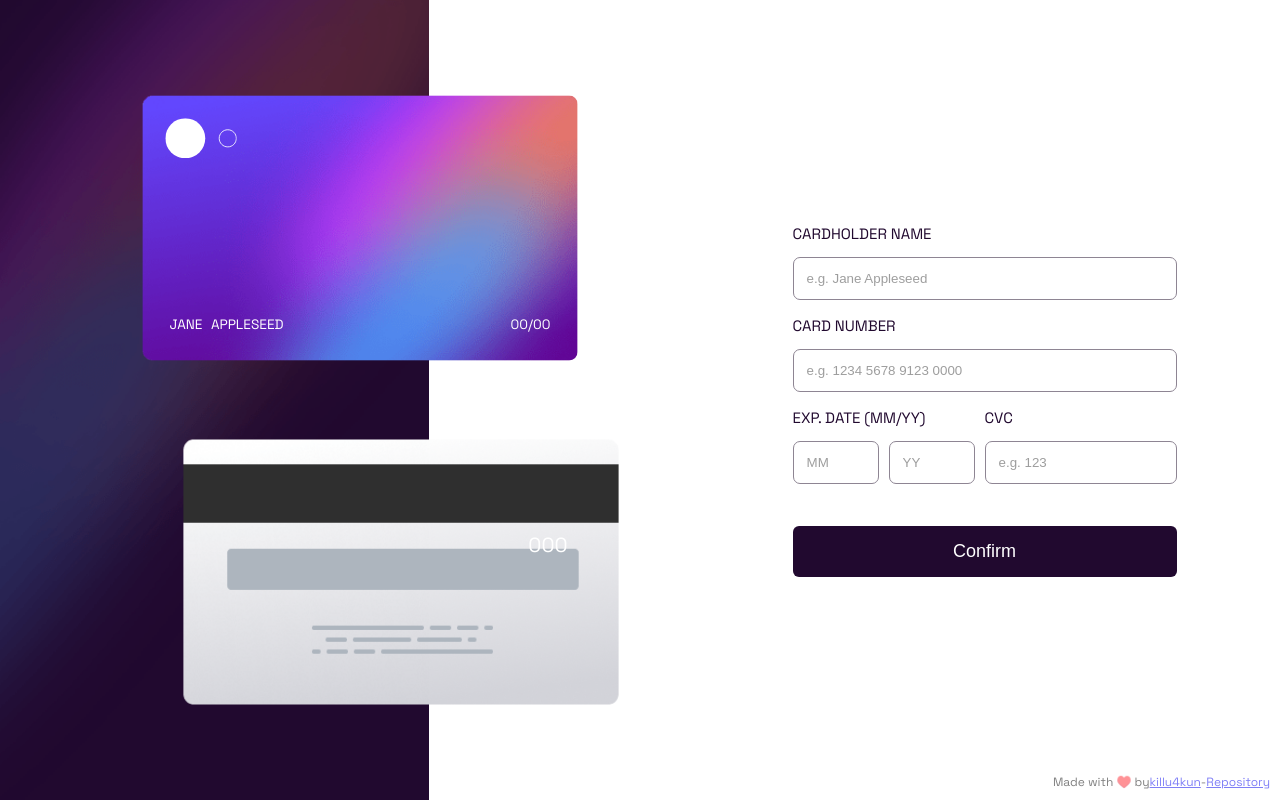
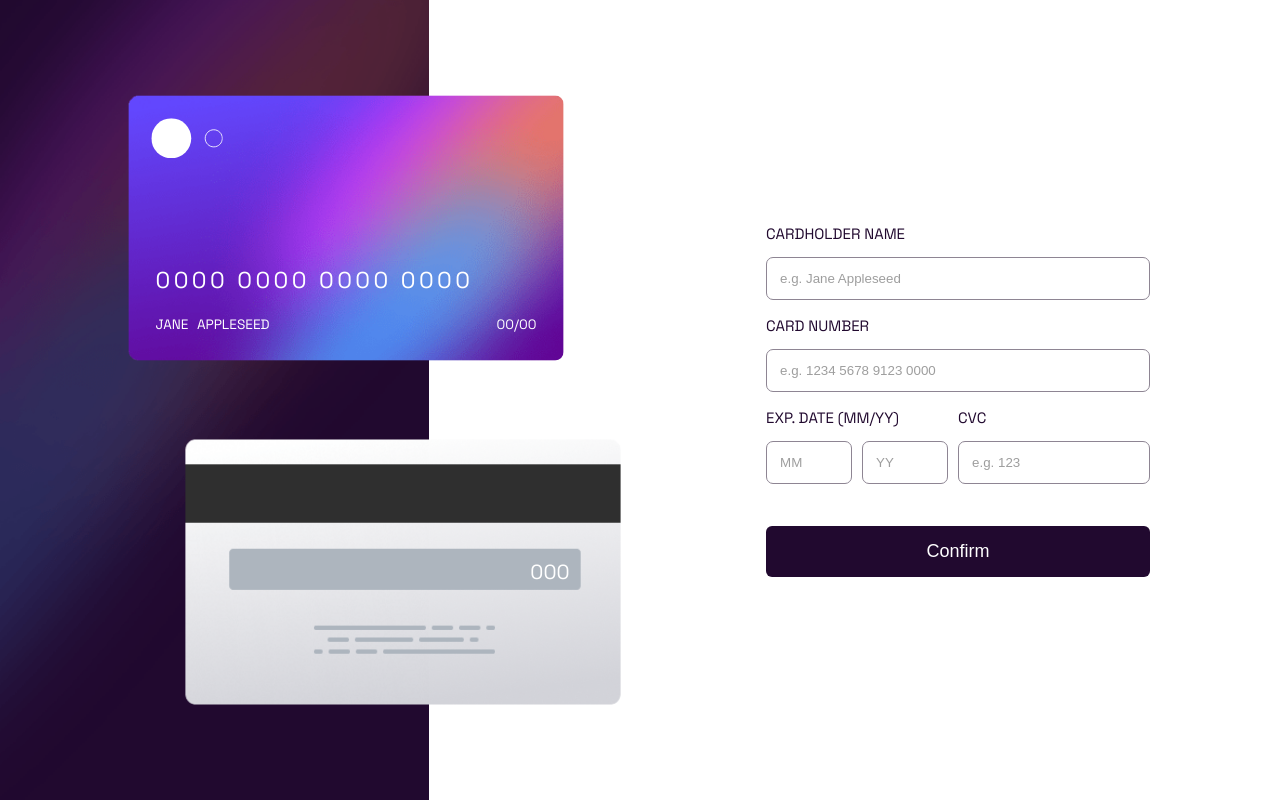
Before and after one commit to killu4kun/payment-form, a React (Vite) app: page / in a window 1280 px wide. Built offline with nearby package versions, Linux system fonts and the light colour scheme.

Commit message:
feat : cleanup stuff and removing unused code

```diff
--- a/src/App.css
+++ b/src/App.css
@@ -1,13 +1,3 @@
-.attribution {
-  position: fixed;
-  bottom: 0;
-  right: 0;
-  font-size: 12px;
-  opacity: 0.5;
-}
-.attribution p {
-  margin: 10px;
-}
 .cardFront,
 .cardBack {
   max-width: 28rem;
@@ -63,7 +53,7 @@
 .cardBack span {
   position: absolute;
   right: 60px;
-  top: 109px;
+  top: 140px;
   font-size: 24px;
 }
 
@@ -77,7 +67,6 @@
 /* ===== */
 .cardDeco {
   width: 54%;
-  padding: 2rem;
 }
 
 .cardOverflow {
@@ -143,7 +132,7 @@
     position: absolute;
     width: inherit;
     z-index: 10;
-    top: 8rem !important;
+    top: 6rem !important;
   }
 
   .cardFront {
@@ -152,8 +141,8 @@
 
   .cardBack {
     position: absolute;
-    top: 2rem;
-    right: 3rem;
+    top: 1rem;
+    right: -2rem;
     width: inherit;
   }
 
--- a/src/App.tsx
+++ b/src/App.tsx
@@ -1,4 +1,4 @@
-import React, { useState } from "react";
+import { useState } from "react";
 import CreditCard from "./components/CreditCard";
 import CreditCardOk from "./components/CreditCardConfirm";
 import CreditCardForm, { FormValues } from "./components/CreditCardForm";
@@ -45,26 +45,6 @@ export default function App() {
             )}
           </div>
         </main>
-        <footer className="attribution">
-          <p>
-            Made with ♥️ by
-            <a
-              href="https://github.com/killu4_kun"
-              target="_blank"
-              rel="noopener noreferrer"
-            >
-              killu4kun
-            </a>
-            -
-            <a
-              href="https://github.com/killu4_kun"
-              target="_blank"
-              rel="noopener noreferrer"
-            >
-              Repository
-            </a>
-          </p>
-        </footer>
       </CreditCardContextProvider>
     </>
   );
--- a/src/components/CreditCard/index.tsx
+++ b/src/components/CreditCard/index.tsx
@@ -17,7 +17,10 @@ function CreditCard() {
   return (
     <aside className="cardDeco">
       <div className="cardFront">
-        <span>{formatCreditCardNumber(formValues?.cardNumber)}</span>
+        <span>
+          {formatCreditCardNumber(formValues?.cardNumber) ||
+            formatCreditCardNumber("0000000000000000")}
+        </span>
         <div>
           <span> {formValues.cardHolderName || "JANE APPLESEED"}</span>
           <span>
```
